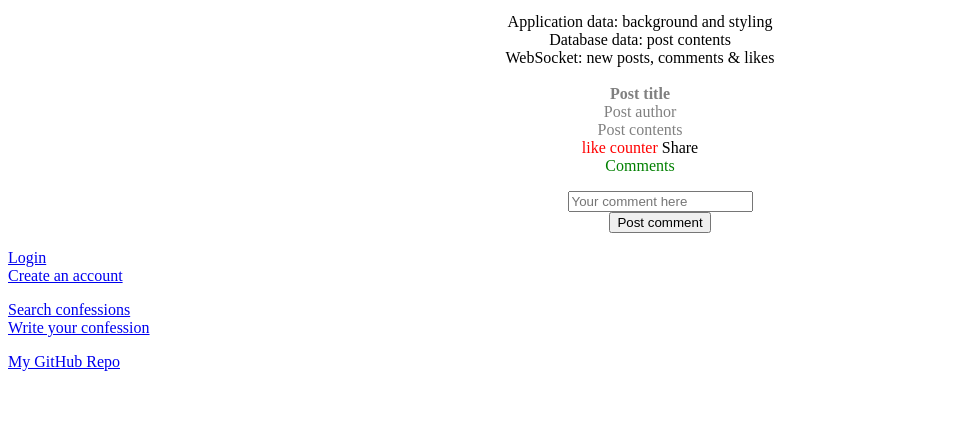
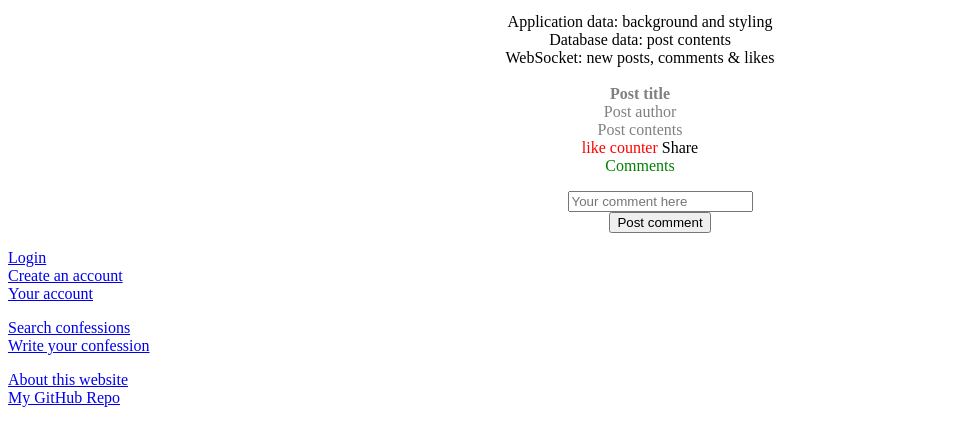
Before and after one commit to OscarOscarFoxtrot/startup, a plain HTML site: page HTML/index.html in a window 1280 px wide. Shown: the part 101-546 px from the top of the page, without its empty margins (0-976 px from the left). Drawn offline with Linux system fonts and the light colour scheme.

Commit message:
added more site nav options

```diff
--- a/HTML/index.html
+++ b/HTML/index.html
@@ -49,6 +49,8 @@
             <a href="login.html">Login</a>
             <br>
             <a href="newAccount.html">Create an account</a>
+            <br>
+            <a href="account.html">Your account</a>
         </aside>
         <aside>
             <p>
@@ -59,6 +61,10 @@
         </aside>
     </body>
     <footer>
-        <div><a href="https://github.com/OscarOscarFoxtrot/startup"> My GitHub Repo</a></div>
+        <div>
+            <a href="about.html">About this website</a>
+            <br>
+            <a href="https://github.com/OscarOscarFoxtrot/startup"> My GitHub Repo</a>
+        </div>
       </footer>
 </html>
```
